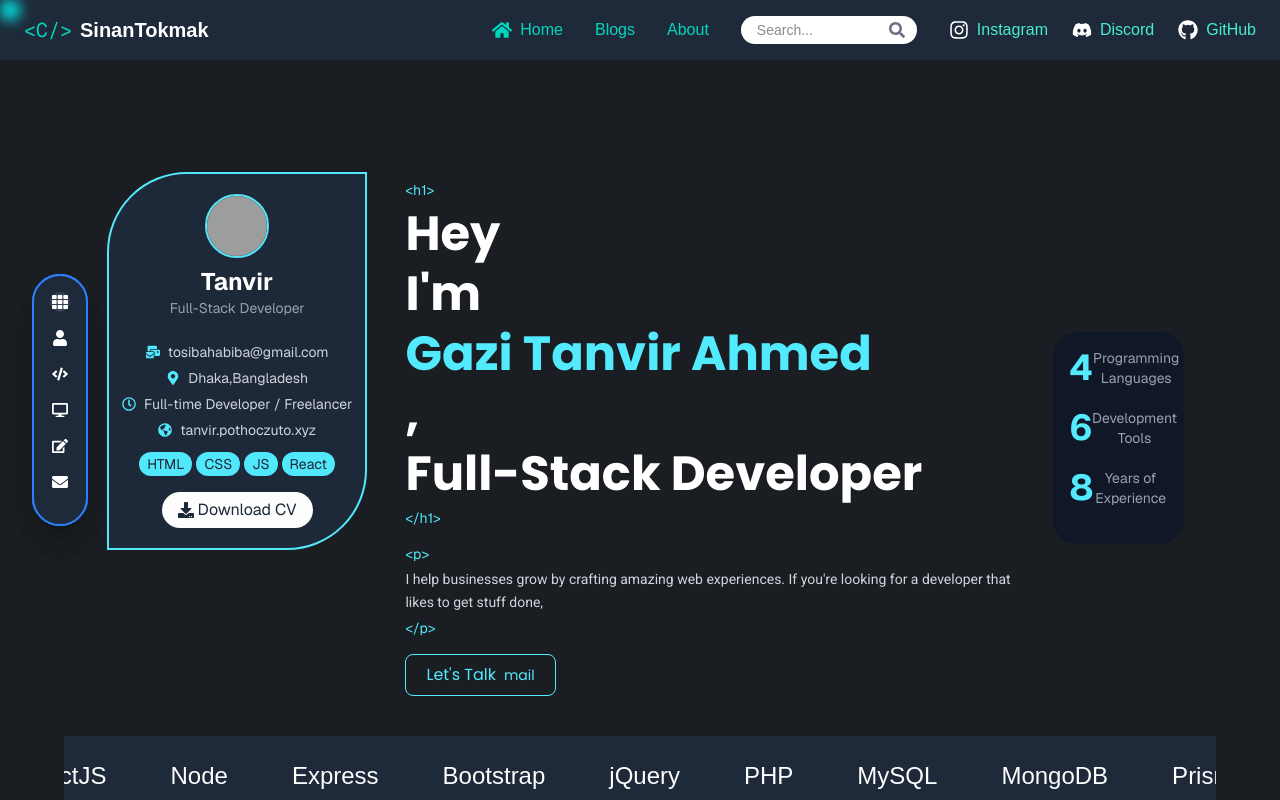
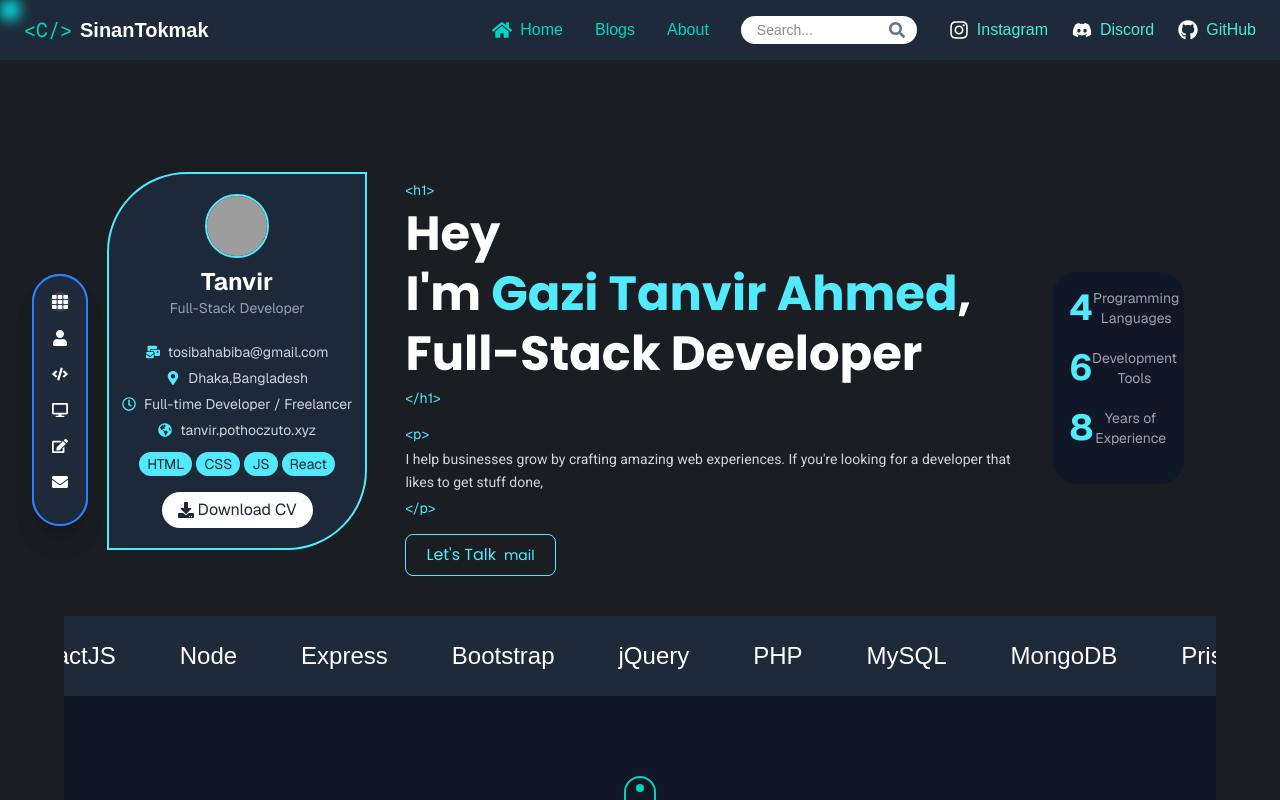
Before and after one commit to 1111MdTanvirAhmed1111/Gazi-Tanvir-Portfolio, a Next.js app: page / in a window 1280 px wide. Shown: the top 800 px of the page. Built offline with nearby package versions, Linux system fonts and the light colour scheme; grey boxes are pictures that could not be loaded.

Commit message:
Add redirect for non-existent blog posts and update HTML structure in ContentSection

```diff
--- a/src/app/blogs/[id]/page.js
+++ b/src/app/blogs/[id]/page.js
@@ -5,7 +5,8 @@ import Slider from '@/components/BlogDetails/Slider';
 import CommentForm from '@/components/BlogDetails/CommentForm';
 import CommentsSection from '@/components/BlogDetails/CommentsSection';
 import { getAllBlogs, getBlog } from '@/utils/blogs';
-import { redirect } from 'next/dist/server/api-utils';
+import { redirect } from 'next/navigation';
+
 
 export async function generateMetadata({ params }) {
   const { id } =  await params;
@@ -14,7 +15,9 @@ export async function generateMetadata({ params }) {
     // Fetch the blog data based on the ID
     const blog = await getBlog(id);
 
-
+    if(!blog){
+      redirect('/not-found')
+    }
     // Return the metadata with dynamic values
     return {
       title: blog.title || 'Blog Post',
--- a/src/components/Home/ContentSection.js
+++ b/src/components/Home/ContentSection.js
@@ -18,13 +18,12 @@ const ContentSection = () => {
   return (
     <div className="w-full lg:w-[60%] max-lg:text-center px-4 py-2 mx-auto">
       <div className="text-cyan-300 text-xs sm:text-sm mb-1">&lt;h1&gt;</div>
-      <h2 className={`${poppins.className} text-3xl sm:text-4xl lg:text-5xl font-bold mb-1 leading-tight`}>
+      <p className={`${poppins.className} text-3xl sm:text-4xl lg:text-5xl font-bold mb-1 leading-tight`}>
         Hey
         <br />
-        I'm <h1 className="text-cyan-300">Gazi Tanvir Ahmed</h1>,<br />
+        I'm <span className="text-cyan-300">Gazi Tanvir Ahmed</span>,<br />
         Full-Stack Developer
-
-      </h2>
+      </p>
       <div className="text-cyan-300 text-xs sm:text-sm mb-4">&lt;/h1&gt;</div>
 
       <div className="text-cyan-300 text-xs sm:text-sm mb-1">&lt;p&gt;</div>
@@ -42,4 +41,5 @@ const ContentSection = () => {
   );
 };
 
+
 export default ContentSection;
```
